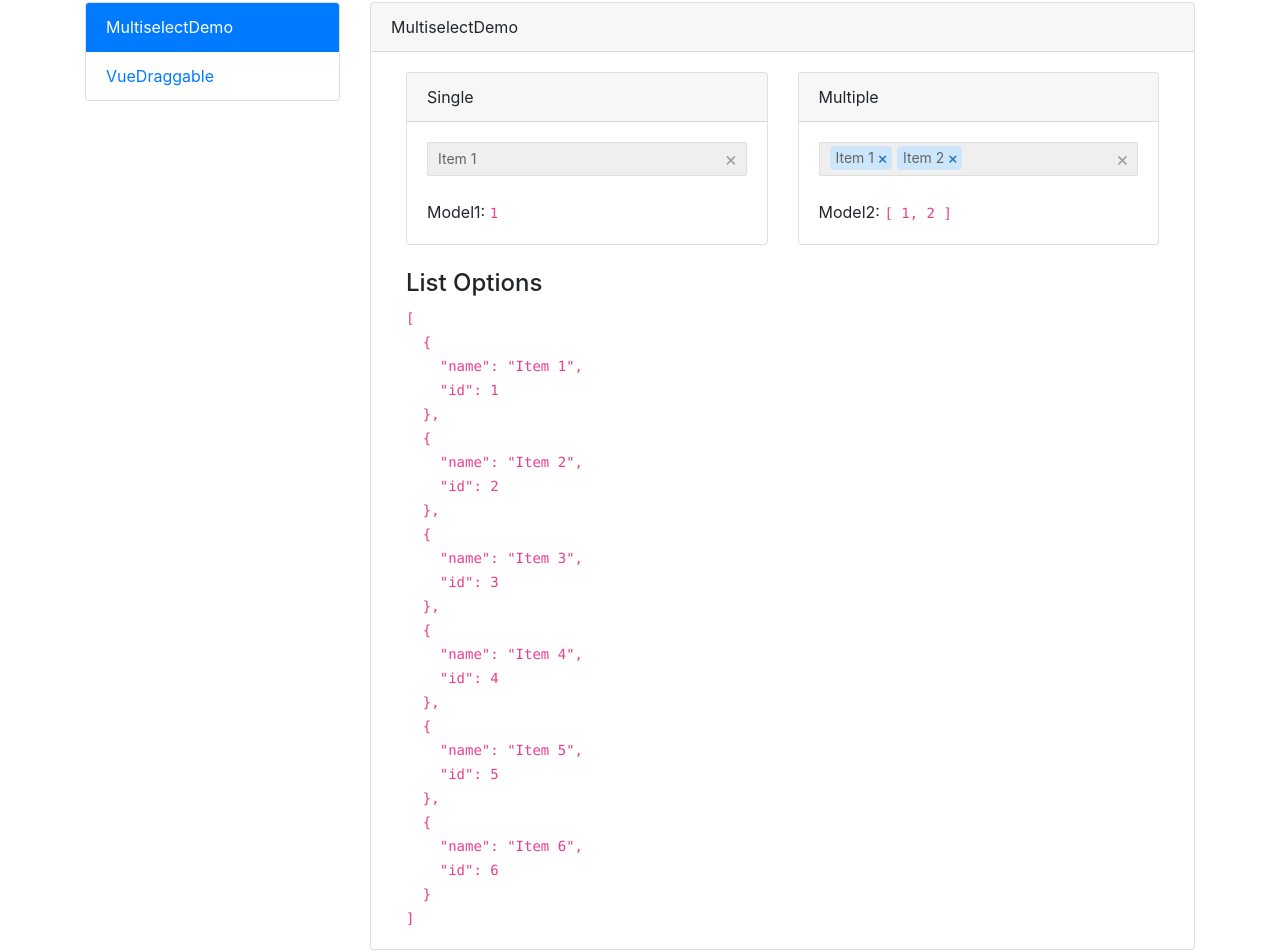
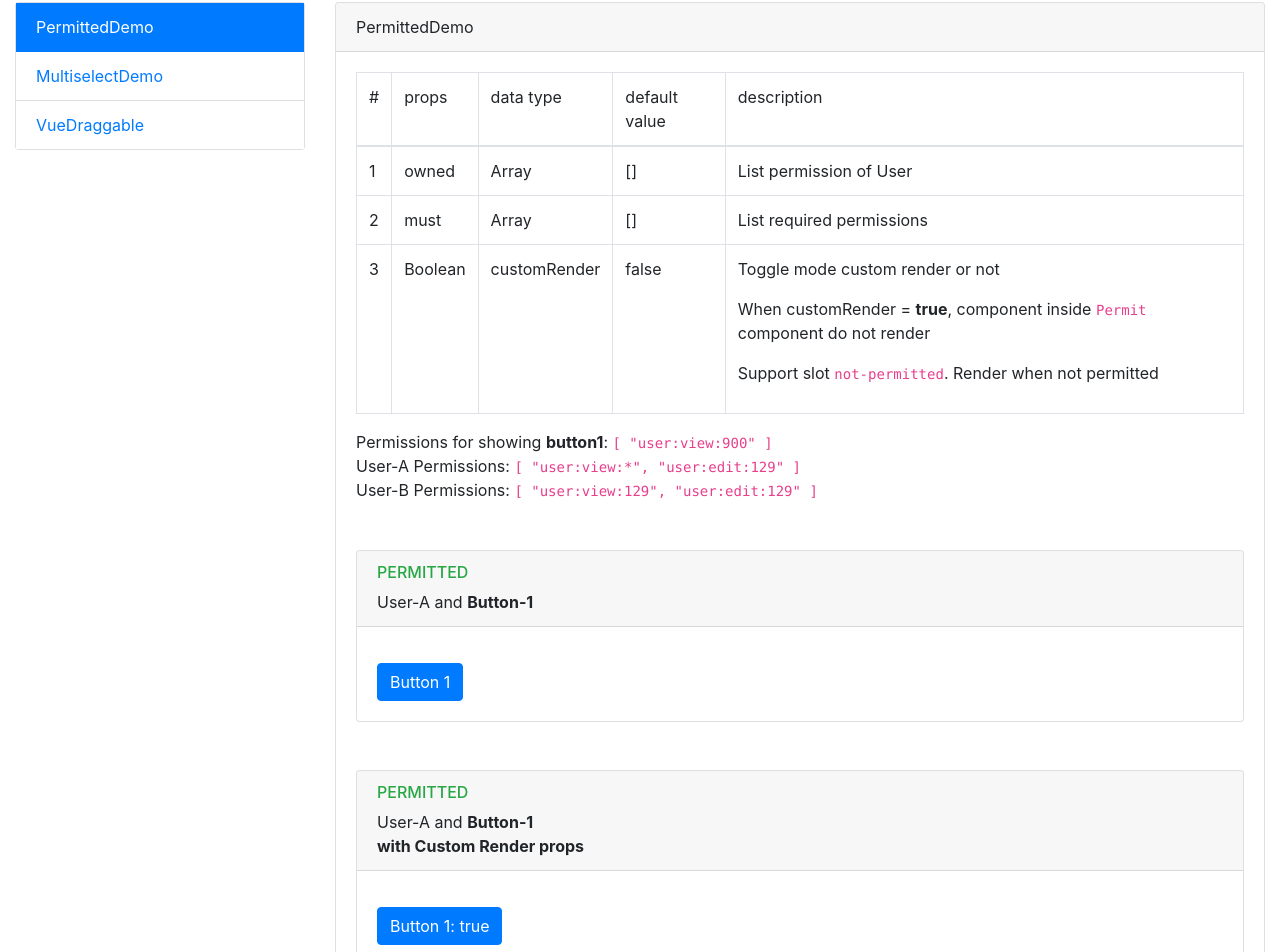
Before and after one commit to duydb/vue-demo, a Vue app: page / in a window 1280 px wide. Shown: the part 80-1032 px from the top of the page. Built offline with nearby package versions, Linux system fonts and the light colour scheme.

Commit message:
add Permitted Component

```diff
--- a/package.json
+++ b/package.json
@@ -15,7 +15,7 @@
     "bootstrap": "^4.6.0",
     "jquery": "^3.6.0",
     "lodash": "^4.17.21",
-    "vue": "^2.5.2",
+    "vue": "~2.5.2",
     "vuedraggable": "^2.24.3"
   },
   "devDependencies": {
@@ -59,7 +59,7 @@
     "url-loader": "^0.5.8",
     "vue-loader": "^13.3.0",
     "vue-style-loader": "^3.0.1",
-    "vue-template-compiler": "^2.5.2",
+    "vue-template-compiler": "~2.5.2",
     "webpack": "^3.6.0",
     "webpack-bundle-analyzer": "^2.9.0",
     "webpack-dev-server": "^2.9.1",
--- a/src/App.vue
+++ b/src/App.vue
@@ -8,26 +8,21 @@
         </span>
       </div>
     </nav>
-    <div class="container mt-4">
+    <div class="container-fluid mt-4">
       <div class="row">
         <div class="col-12 col-sm-3">
-          <div class="card">
+          <Card hide-header body-class="p-0">
             <div class="list-group list-group-flush">
               <a @click.prevent="selected = comp" v-for="(comp, idx) in components" :key="idx" class="list-group-item" :class="{'active': selected === comp}" href="#">
                 {{comp.name}}
               </a>
             </div>
-          </div>
+          </Card>
         </div>
         <div class="col-12 col-sm-9">
-          <div v-if="selected" class="card">
-            <div class="card-header">
-              {{selected.name}}
-            </div>
-            <div class="card-body">
-              <component :is="selected"></component>
-            </div>
-          </div>
+          <Card v-if="selected" :title="selected.name">
+            <component :is="selected"></component>
+          </Card>
         </div>
       </div>
     </div>
@@ -36,12 +31,14 @@
 <script>
 import VueDraggable from './components/VueDraggable/VueDraggable.vue'
 import MultiselectDemo from './components/Multiselect/MultiselectDemo.vue'
+import PermissionDemo from './components/Permission/PermissionDemo'
 
 export default {
   name: 'App',
   data() {
     return {
       components: [
+        PermissionDemo,
         MultiselectDemo,
         VueDraggable
       ],
--- a/src/components/Multiselect/Multiselect.vue
+++ b/src/components/Multiselect/Multiselect.vue
@@ -81,6 +81,7 @@
   font-size: 12px;
   cursor: text;
   position: relative;
+  background-color: #fff;
 }
 
 .form-material .mmultiselect-container .mmultiselect {
@@ -125,7 +126,7 @@
 }
 
 .mmultiselect-container .selected-tag:first-child {
-  margin-left: -6px;
+  /*margin-left: -6px;*/
 }
 
 .mmultiselect-container .values-container-single-show {
--- a/src/components/Multiselect/MultiselectDemo.vue
+++ b/src/components/Multiselect/MultiselectDemo.vue
@@ -1,5 +1,5 @@
 <template>
-  <div class="container">
+  <div>
     <div class="row">
       <div class="col-12 col-sm-6">
         <div class="card">
--- /dev/null
+++ b/src/components/Permission/PermissionDemo.vue
@@ -0,0 +1,150 @@
+<template>
+  <div>
+    <div>
+      <table class="table table-bordered">
+        <thead>
+        <tr>
+          <td>#</td>
+          <td>props</td>
+          <td>data type</td>
+          <td>default value</td>
+          <td>description</td>
+        </tr>
+        </thead>
+        <tbody>
+        <tr>
+          <td>1</td>
+          <td>owned</td>
+          <td>Array</td>
+          <td>[]</td>
+          <td>List permission of User</td>
+        </tr>
+        <tr>
+          <td>2</td>
+          <td>must</td>
+          <td>Array</td>
+          <td>[]</td>
+          <td>List required permissions</td>
+        </tr>
+        <tr>
+          <td>3</td>
+          <td>Boolean</td>
+          <td>customRender</td>
+          <td>false</td>
+          <td>
+            <p>Toggle mode custom render or not</p>
+            <p>When customRender = <strong>true</strong>, component inside <code>Permit</code> component do not render</p>
+            <p>Support slot <code>not-permitted</code>. Render when not permitted</p>
+          </td>
+        </tr>
+        </tbody>
+      </table>
+    </div>
+    <div>
+      Permissions for showing <strong>button1</strong>:
+      <code>{{ button1 }}</code>
+    </div>
+    <div>
+      User-A Permissions:
+      <code>{{ userA }}</code>
+    </div>
+    <div>
+      User-B Permissions:
+      <code>{{ userB }}</code>
+    </div>
+    <Card class="mt-5">
+      <template slot="header">
+        <h6 class="text-uppercase text-success">Permitted</h6>
+        <div>
+          User-A and <strong>Button-1</strong>
+        </div>
+      </template>
+      <div class="mt-3">
+        <Permitted :must="button1" :owned="userA">
+          <button class="btn btn-primary">Button 1</button>
+        </Permitted>
+      </div>
+    </Card>
+    <Card class="mt-5">
+      <template slot="header">
+        <h6 class="text-uppercase text-success">Permitted</h6>
+        <div>
+          User-A and <strong>Button-1</strong>
+        </div>
+        <strong>with Custom Render props</strong>
+      </template>
+      <div class="mt-3">
+        <!--        slot-scope="{permitted}"-->
+        <Permitted :must="button1" :owned="userA" custom-render>
+          <template slot-scope="{permitted}">
+            <button :disabled="!permitted" class="btn btn-primary">Button 1: {{ permitted }}</button>
+          </template>
+        </Permitted>
+      </div>
+    </Card>
+    <Card class="mt-5">
+      <template slot="header">
+        <h6 class="text-uppercase text-danger">Not Permitted</h6>
+        <div>
+          User-B and <strong>Button-1</strong>
+        </div>
+        <div>
+          <small>Do not render when not permitted</small>
+        </div>
+      </template>
+      <div class="mt-3">
+        <Permitted :must="button1" :owned="userB" render>
+          <button class="btn btn-primary">Button 1</button>
+        </Permitted>
+      </div>
+    </Card>
+    <Card class="mt-5">
+      <template slot="header">
+        <h6 class="text-uppercase text-danger">Not Permitted</h6>
+        <div>
+          User-B and <strong>Button-1</strong>
+        </div>
+        <strong>with not-permitted slot</strong>
+      </template>
+      <div class="mt-3">
+        <Permitted :must="button1" :owned="userB" render>
+          <button class="btn btn-primary">Button 1</button>
+          <em slot="not-permitted" class="text-danger">Not permitted (this is not-permitted slot)</em>
+        </Permitted>
+      </div>
+    </Card>
+    <Card class="mt-5">
+      <template slot="header">
+        <h6 class="text-uppercase text-danger">Not Permitted</h6>
+        <div>
+          User-B and <strong>Button-1</strong>
+        </div>
+        <strong>with Custom Render props</strong>
+      </template>
+      <div class="mt-3">
+        <Permitted :must="button1" :owned="userB" custom-render>
+          <template slot-scope="{permitted}">
+            <button :disabled="!permitted" class="btn btn-primary">Button 1: {{permitted}}</button>
+          </template>
+        </Permitted>
+      </div>
+    </Card>
+  </div>
+</template>
+<script>
+import Permitted from './Permitted.vue'
+
+export default {
+  name: 'PermittedDemo',
+  components: {
+    Permitted
+  },
+  data() {
+    return {
+      userA: ['user:view:*', 'user:edit:129'],
+      userB: ['user:view:129', 'user:edit:129'],
+      button1: ['user:view:900']
+    }
+  }
+}
+</script>
--- /dev/null
+++ b/src/components/Permission/Permitted.vue
@@ -0,0 +1,53 @@
+<template>
+  <span v-if="customRender">
+    <slot v-bind:permitted="permitted"></slot>
+  </span>
+  <span v-else>
+    <slot v-if="permitted"></slot>
+    <slot name="not-permitted"></slot>
+  </span>
+</template>
+<script>
+export default {
+  name: 'Permit',
+  props: {
+    owned: {
+      type: Array,
+      default: () => []
+    },
+    must: {
+      type: Array,
+      default: () => []
+    },
+    customRender: Boolean
+  },
+  computed: {
+    // isRenderEffect() {
+    //   return this.effect === EFFECT.render
+    // },
+    // isDisabledEffect() {
+    //   return this.effect === EFFECT.disabled
+    // },
+    permitted() {
+      let flag = false
+      for (const permission of this.must) {
+        console.log(permission)
+        if (this.owned.includes(permission)) {
+          flag = true
+          break
+        }
+        const prefix = permission.replace(/(.+):.+/, '$1')
+        const permissionAll = [prefix, '*'].join(':')
+        if (this.owned.includes(permissionAll)) {
+          flag = true
+          break
+        }
+      }
+      return flag
+    }
+  },
+  data() {
+    return {}
+  }
+}
+</script>
--- /dev/null
+++ b/src/components/commons/Card.vue
@@ -0,0 +1,20 @@
+<template>
+  <div class="card">
+    <div v-if="!hideHeader" class="card-header">
+      <slot name="header">{{ title }}</slot>
+    </div>
+    <div class="card-body" :class="bodyClass">
+      <slot></slot>
+    </div>
+  </div>
+</template>
+<script>
+export default {
+  name: 'Card',
+  props: {
+    title: String,
+    hideHeader: Boolean,
+    bodyClass: [Object, Array, String]
+  }
+}
+</script>
--- /dev/null
+++ b/src/components/commons/commons.js
@@ -0,0 +1,3 @@
+import Vue from 'vue'
+
+Vue.component('Card', () => import('./Card.vue'))
--- a/src/main.js
+++ b/src/main.js
@@ -3,12 +3,14 @@ import 'jquery/dist/jquery.js'
 import 'bootstrap/dist/js/bootstrap.bundle.js'
 import Vue from 'vue'
 import App from './App'
+import Card from './components/commons/Card'
+import './components/commons/commons'
 
 Vue.config.productionTip = false
 
 /* eslint-disable no-new */
 new Vue({
   el: '#app',
-  components: { App },
+  components: { App, Card },
   template: '<App/>'
 })
```
Also changed, not shown: 1 other file (tests, documents, lock files or other folders).
